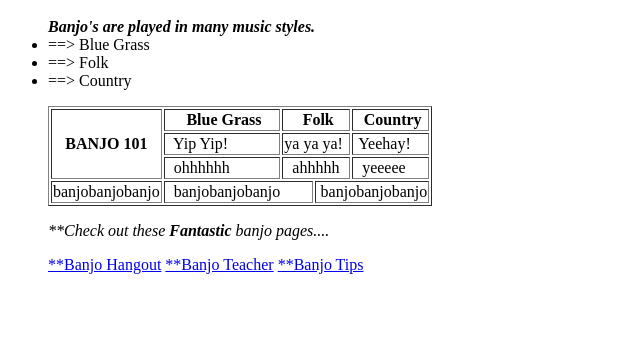
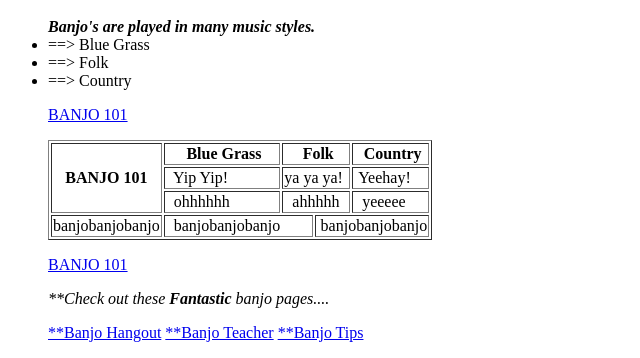
Before and after one commit to kellysomerville/kellysomerville.github.io, a plain HTML site: page index.html in a window 1280 px wide. Shown: the part 473-831 px from the top of the page, without its empty margins (0-640 px from the left). Before the commit the page ends 800 px from the top, so only its background shows below. Drawn offline with Linux system fonts and the light colour scheme.

Commit message:
updates index page and added banjo 101 page to banjo website

```diff
--- a/index.html
+++ b/index.html
@@ -13,6 +13,9 @@
 
 	<h2> <em> ===> Time for fun with Banjo 101!! <=== </em></h2>
  <p><ul> <strong><em>Banjo's are played in many music styles.</strong></em><li> ==> Blue Grass</li><li> ==> Folk</li><li> ==> Country</li> </p>
+
+ <p><a href="Banjo.101.html">BANJO 101 <a></p>
+
  <table border=1>
  <tr>
  	<th rowspan="3">BANJO 101</th>
@@ -36,6 +39,7 @@
       <td colspan=2 > &nbsp;banjobanjobanjo</td>
     </tr>
 </table>
+<p><a href="Banjo.101.html">BANJO 101 <a></p>
 
 
 <p><i> **Check out these <strong>Fantastic</strong> banjo pages....</i></p>
```
Also changed, not shown: Banjo_101.html (added, +10 -0 lines).
